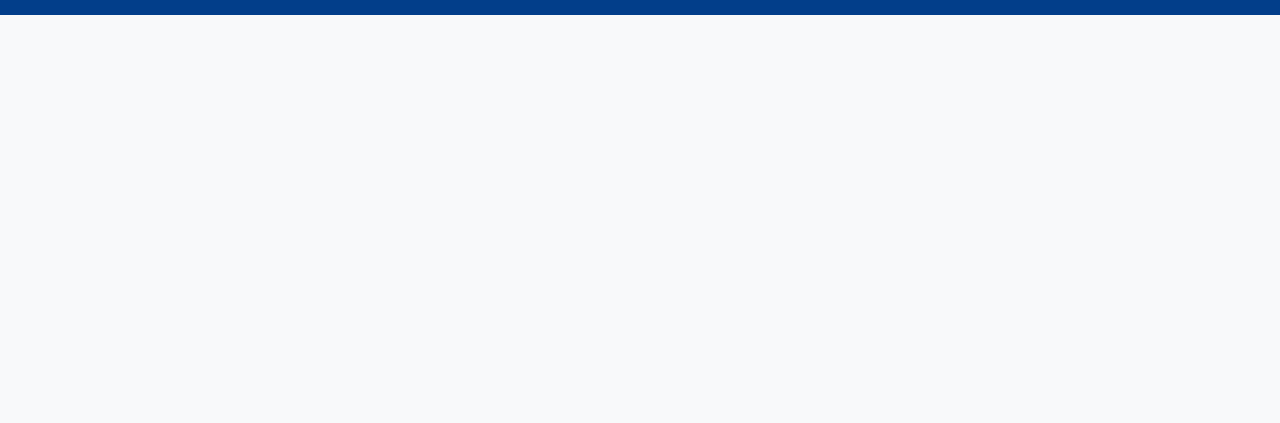
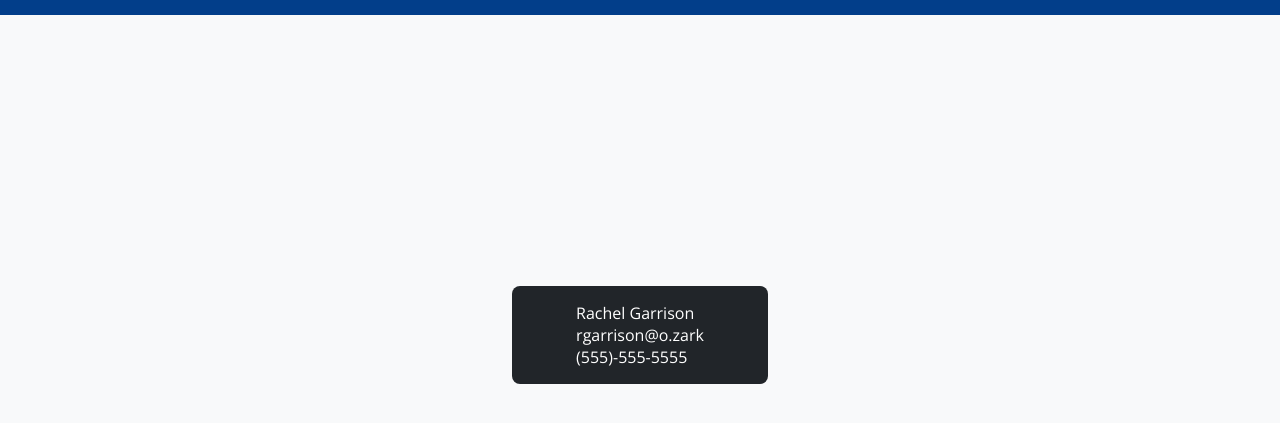
Before and after one commit to ryleedwards/odin-restaurant-page, a website built with webpack: page src/index.html in a window 1280 px wide. Both pictures are taken after a click on the link "Contact". Shown: the part 145-568 px from the top of the page. Built offline with nearby package versions, Linux system fonts and the light colour scheme; files whose address does not match are found by name.

Commit message:
Create contact page

```diff
--- a/src/contact.js
+++ b/src/contact.js
@@ -1 +1,16 @@
 import createElement from "./util/createElement";
+
+function createContact() {
+  const mainDiv = createElement("div", "", "main contact");
+  const subDiv = createElement("div", "", "sub contact");
+  const nameP = createElement("p", "", "", "Rachel Garrison");
+  const emailP = createElement("p", "", "", "rgarrison@o.zark");
+  const phoneP = createElement("p", "", "", "(555)-555-5555");
+  subDiv.appendChild(nameP);
+  subDiv.appendChild(emailP);
+  subDiv.appendChild(phoneP);
+  mainDiv.appendChild(subDiv);
+  return mainDiv;
+}
+
+export default createContact;
--- a/src/index.js
+++ b/src/index.js
@@ -3,6 +3,7 @@ import createElement from "./util/createElement";
 import { createNavbar } from "./navbar";
 import { createHome } from "./home";
 import createMenu from "./menu";
+import createContact from "./contact";
 
 const content = document.getElementById("content");
 content.appendChild(createNavbar());
@@ -17,7 +18,7 @@ navs.forEach((a) => {
 //content.appendChild(createHome());
 /* *****************************  */
 
-content.appendChild(createMenu());
+content.appendChild(createHome());
 
 function navigateTo(destination) {
   //remove existing content on the page
@@ -29,6 +30,11 @@ function navigateTo(destination) {
   if (destination.id == "a-menu") {
     content.appendChild(createMenu());
   }
+
+  if (destination.id == "a-contact") {
+    content.appendChild(createContact());
+  }
+
   destination.classList.toggle("disabled");
   //enable the other destination links
   navs.forEach((a) => {
--- a/src/style.css
+++ b/src/style.css
@@ -179,3 +179,16 @@ a.disabled {
   padding: 16px;
   color: white;
 }
+
+.main.contact {
+  display: flex;
+  justify-content: center;
+  align-items: center;
+}
+
+.sub.contact {
+  background-color: var(--gray-9);
+  padding: 16px 64px;
+  color: white;
+  border-radius: 8px;
+}
```
Also changed, not shown: dist/main.js.
